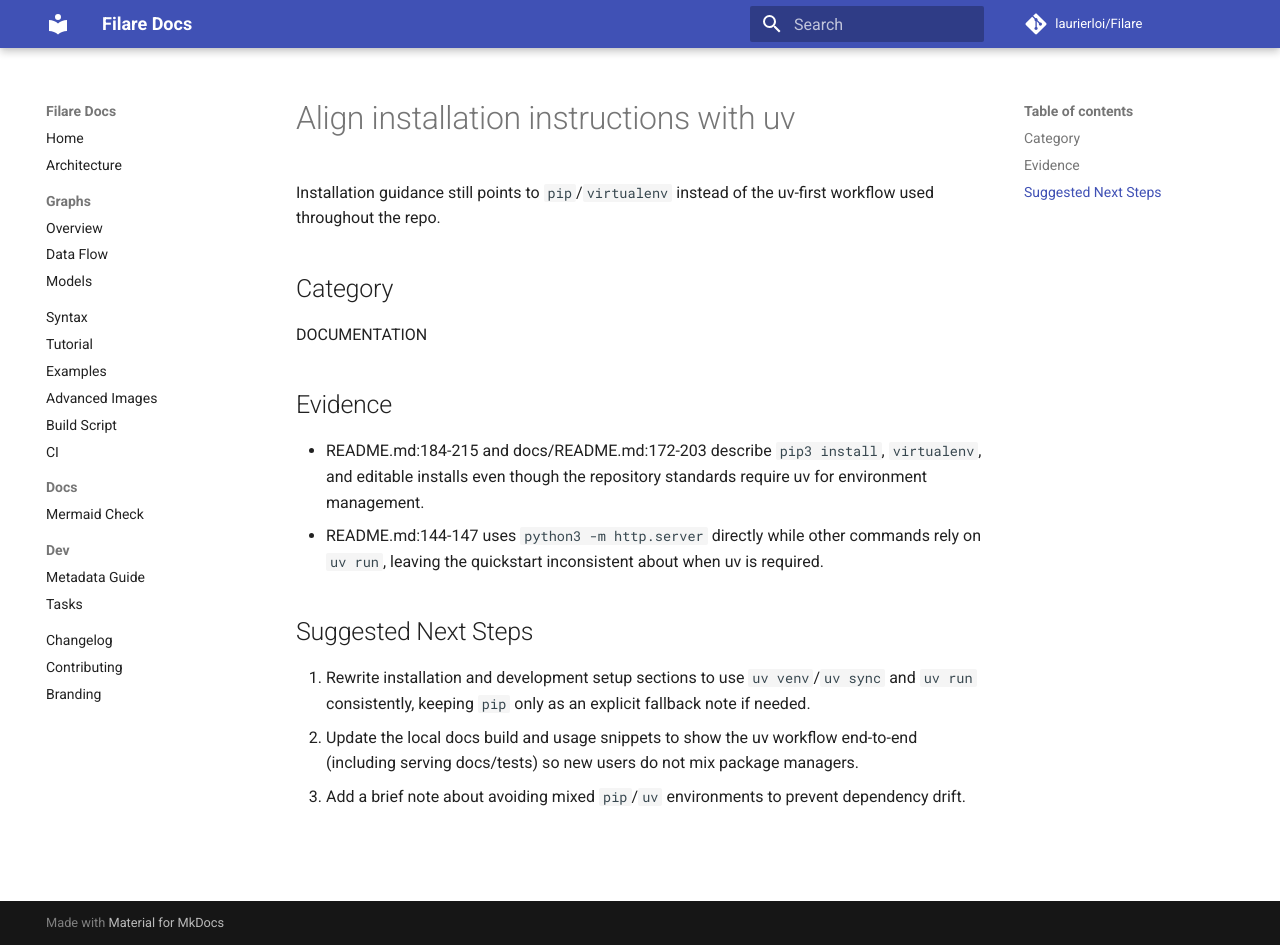
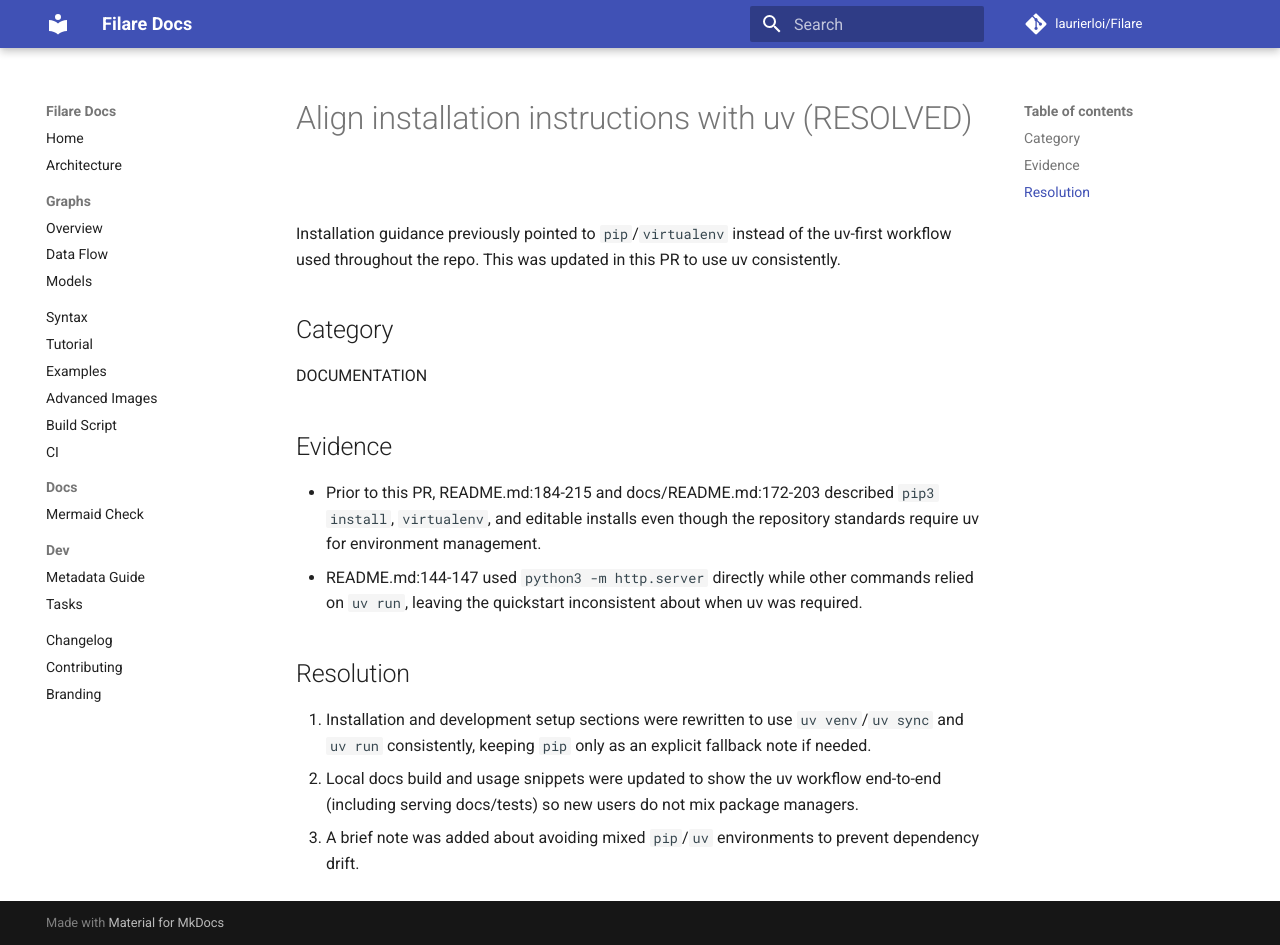
Before and after one commit to laurierloi/filare, an MkDocs documentation site: the page built from docs/issues/align-installation-instructions-with-uv.md, in a window 1280 px wide and 945 px high. Built offline with MkDocs 1.6.1 and Material for MkDocs 9.7.7, drawn with Linux system fonts in a browser that asks for light colours; comment, search, counter and statistics services are not loaded.

Commit message:
Update docs/issues/align-installation-instructions-with-uv.md
Co-authored-by: Copilot <175728472+Copilot@users.noreply.github.com>

```diff
--- a/docs/issues/align-installation-instructions-with-uv.md
+++ b/docs/issues/align-installation-instructions-with-uv.md
@@ -1,14 +1,14 @@
-# Align installation instructions with uv
-Installation guidance still points to `pip`/`virtualenv` instead of the uv-first workflow used throughout the repo.
+# Align installation instructions with uv (RESOLVED)
+Installation guidance previously pointed to `pip`/`virtualenv` instead of the uv-first workflow used throughout the repo. This was updated in this PR to use uv consistently.
 
 ## Category
 DOCUMENTATION
 
 ## Evidence
-- README.md:184-215 and docs/README.md:172-203 describe `pip3 install`, `virtualenv`, and editable installs even though the repository standards require uv for environment management.
-- README.md:144-147 uses `python3 -m http.server` directly while other commands rely on `uv run`, leaving the quickstart inconsistent about when uv is required.
+- Prior to this PR, README.md:184-215 and docs/README.md:172-203 described `pip3 install`, `virtualenv`, and editable installs even though the repository standards require uv for environment management.
+- README.md:144-147 used `python3 -m http.server` directly while other commands relied on `uv run`, leaving the quickstart inconsistent about when uv was required.
 
-## Suggested Next Steps
-1. Rewrite installation and development setup sections to use `uv venv`/`uv sync` and `uv run` consistently, keeping `pip` only as an explicit fallback note if needed.
-2. Update the local docs build and usage snippets to show the uv workflow end-to-end (including serving docs/tests) so new users do not mix package managers.
-3. Add a brief note about avoiding mixed `pip`/`uv` environments to prevent dependency drift.
+## Resolution
+1. Installation and development setup sections were rewritten to use `uv venv`/`uv sync` and `uv run` consistently, keeping `pip` only as an explicit fallback note if needed.
+2. Local docs build and usage snippets were updated to show the uv workflow end-to-end (including serving docs/tests) so new users do not mix package managers.
+3. A brief note was added about avoiding mixed `pip`/`uv` environments to prevent dependency drift.
```
